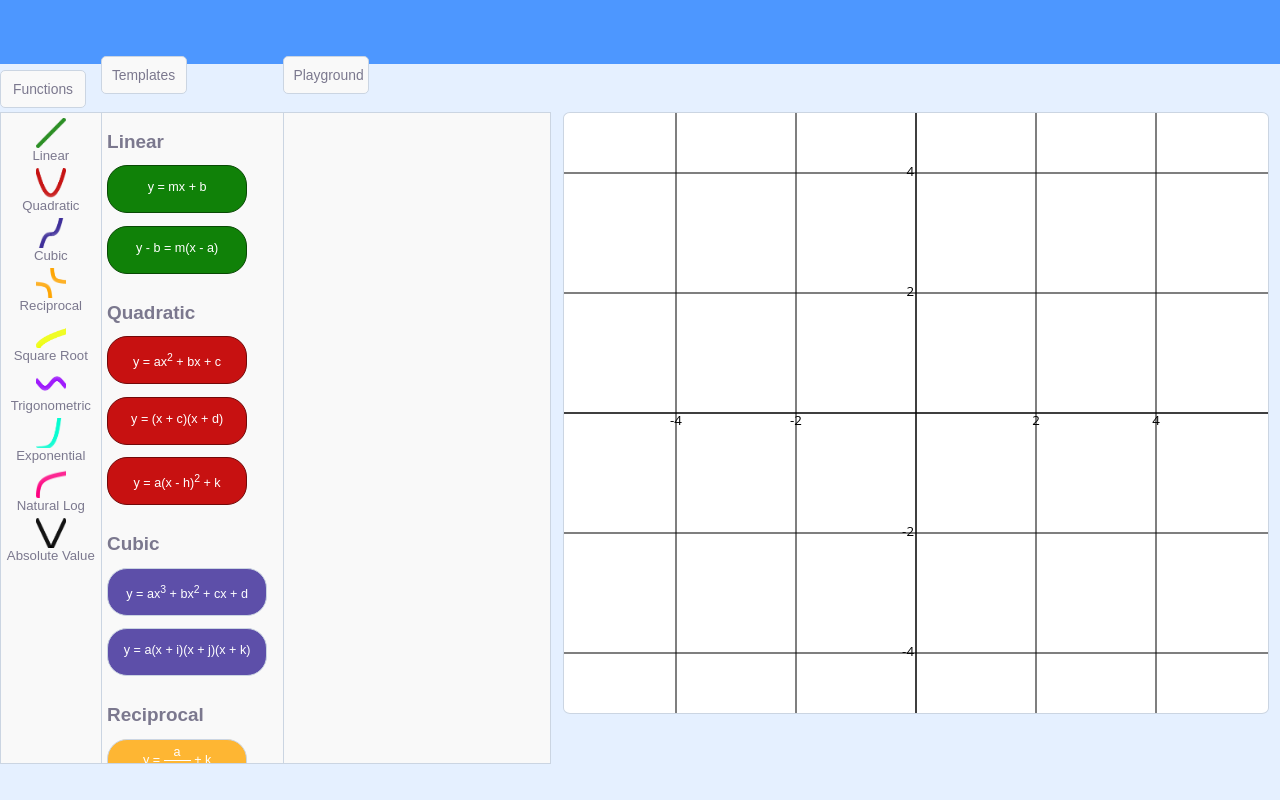
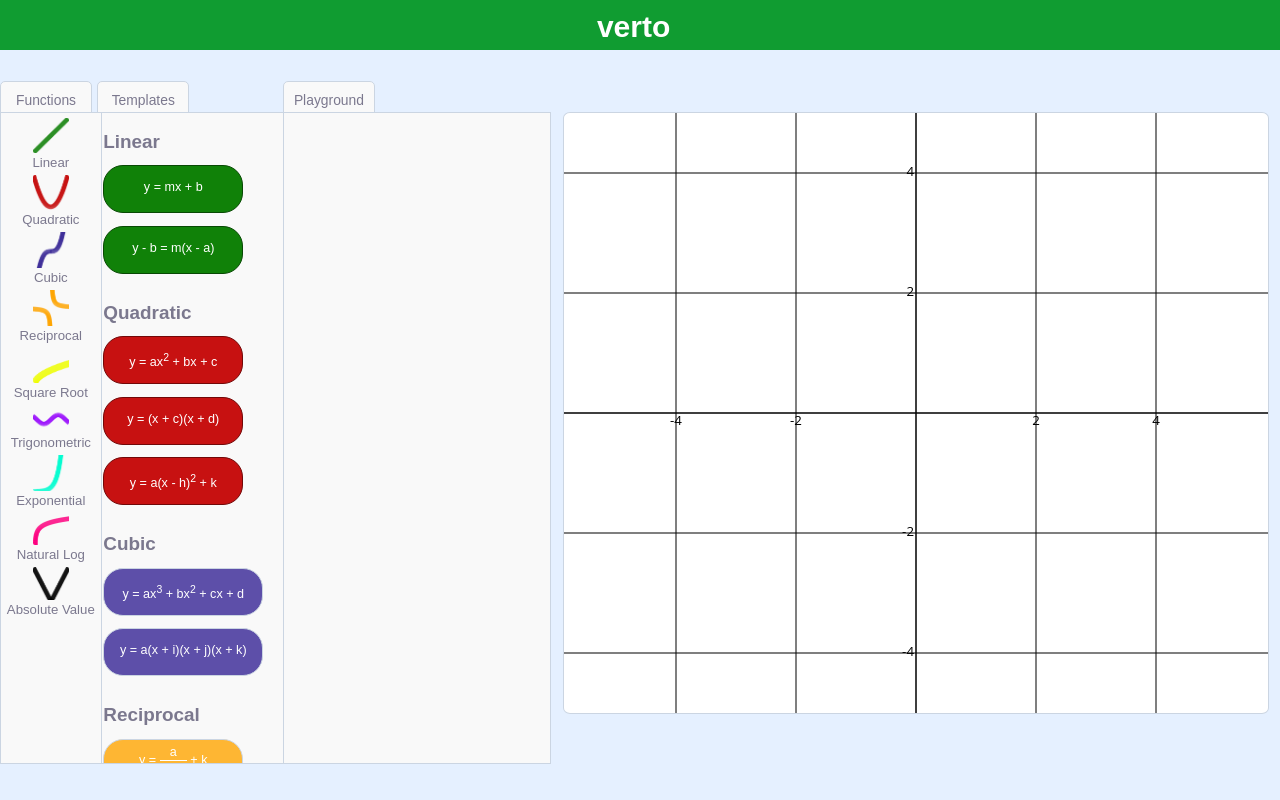
Before and after one commit to spudMelf/verto.github.io, a plain HTML site: page index.html in a window 1280 px wide. Drawn offline with nearby package versions, Linux system fonts and the light colour scheme; a script that the page names is missing; a web font is replaced by a local one.

Commit message:
Updated Files

```diff
--- a/index.html
+++ b/index.html
@@ -20,7 +20,7 @@
 
 <body>
 <div id="everything">
-<header></header>
+<header><h1>verto</h1></header>
 <div id="sidewrapper">
 	<div id="functions_section">
 		<p id="functions_header">Functions</p>
@@ -156,22 +156,24 @@
 		</div>
 
 	</div>
-
+ </div>
 	<div id="playground_section">
 		<p id="playground_header">Playground</p>
 		<div id="user_area">
 		</div>
 
 	</div>
+</div>
+
+
+
 
 <div id="graph_wrapper">
 	<canvas id="graph">Sorry, your browser does not support this application. The following browsers are supported:<br /><br />
 	<a href="http://www.google.com/chrome/">Google Chrome</a><br /><a href="http://www.mozilla.com/firefox/">Mozilla Firefox</a><br />
 	<a href="http://www.opera.com/">Opera</a></canvas>
 </div>
-
 </div>
-
 
 </body>
 
--- a/jsgcalc.css
+++ b/jsgcalc.css
@@ -2,6 +2,7 @@
 @import url(http://fonts.googleapis.com/css?family=Monda);
 @import url(http://fonts.googleapis.com/css?family=Droid+Serif:400,400italic);
 @import url(https://fonts.googleapis.com/css2?family=Patrick+Hand+SC&display=swap);
+
 
 *{
 	background-color: #e5f0ff;
@@ -24,15 +25,26 @@ body {
 
 header{
 	width: 100%;
-	height: 8%;
-	background-color: #4d97ff;
+	height: 50px;
+	background-color: #109c31;
 
 	position: absolute;
 	top: 0;
 	left: 0px;
 
+	font-family: sans-serif;
 
+	z-index: 20;
+}
 
+header h1 {
+	background-color: inherit;
+	width: 99%;
+	text-align: center;
+	color: white;
+	font-size: 250%;
+	position: absolute;
+	top: -10px;
 }
 
 .power {
@@ -43,9 +55,8 @@ header{
 	width: 30px;
 }
 
-#sidewrapper {
 
-}
+
 
 #graph {
 	width: 100%;
@@ -55,7 +66,16 @@ header{
 	min-width: 1056;
 }
 
+#functions_section {
 
+	width: 7%;
+	position: absolute;
+	left: 0;
+	top:14%;
+	height: 80%;
+	padding: 0;
+	margin: 0;
+}
 
 #functions {
 	background-color: #f9f9f9;
@@ -63,24 +83,24 @@ header{
 	margin: 0;
 	padding: 5px;
 
-	width: 7%;
-	height: 80%;
+	width: 100%;
+	height: 100%;
 
 	position: absolute;
-	left: 0;
-	top: 14%;
+	top: -0px;
+
 
 	border-style: solid;
 	border-width: thin;
 
 	z-index: 1;
 
-	min-width: 	70px;
+	overflow: hidden;
 
 }
 
 #functions_header{
-	width: 5%;
+	width: 70px;
 	padding: 10px;
 	font-family: sans-serif;
 	font-size: 110%;
@@ -89,16 +109,16 @@ header{
 	border-width: thin;
 	border-radius: 5px;
 
-	position: absolute;
-	top: 7%;
-	left: 0;
+	position: relative;
+	top: -45px;
+	left: 0px;
 
 	background-color: #f9f9f9;
 }
 
 #functions img {
-	width: 30px;
-	height: 30px;
+	width: 40%;
+	height: 40%;
 	background-color: #f9f9f9;
 	border-radius: 2px;
 
@@ -114,7 +134,7 @@ header{
 	text-align: center;
 	padding: 0;
 	margin: 0 auto;
-
+	padding-top: 2px;
 	color: #7b788e;
 
 }
@@ -145,7 +165,14 @@ header{
 	padding-bottom: 5px;
 }
 
+#templates_section {
+	width: 15%;
+	height: 80%;
+	position: absolute;
+	left: 7.6%;
+	top: 14%;
 
+}
 
 #template_blocks {
 	background-color: #f9f9f9;
@@ -153,17 +180,17 @@ header{
 	margin: 0;
 	padding: 5px;
 
-	width: 15%;
-	height: 80%;
+	width: 100%;
+	height: 100%;
 
 	position: absolute;
-	left: 7.9%;
-	top: 14%;
+	top: 0px;
+	left: 0px;
 
 	border-style: solid;
 	border-width: thin;
 
-	min-width: 120px;
+
 
 	overflow-y: scroll;
 
@@ -186,7 +213,7 @@ header{
 }
 
 #template_header{
-	width: 5%;
+	width: 70px;
 	padding: 10px;
 	font-family: sans-serif;
 	font-size: 110%;
@@ -196,8 +223,8 @@ header{
 	border-radius: 5px;
 
 	position: relative;
-	left: 100.5px;
-	top: 42px;
+		left: 0px;
+		top: -45px;
 
 	background-color: #f9f9f9;
 
@@ -308,6 +335,14 @@ input[type=number] {
   -moz-appearance: textfield;
 }
 
+#playground_section {
+	width: 20%;
+	height: 80%;
+	position: absolute;
+	left: 22.1%;
+	top: 14%;
+
+}
 
 #user_area {
 	background-color: #f9f9f9;
@@ -315,22 +350,22 @@ input[type=number] {
 	margin: 0;
 	padding: 5px;
 
-	width: 20%;
-	height: 80%;
+	width: 100%;
+	height: 100%;
 
 	position: absolute;
-	left: 22.1%;
-	top: 14%;
+	left: 0px;
+	top: 0px;
 
 	border-style: solid;
 	border-width: thin;
 
-	min-width: 250px;
+	overflow: hidden;
 
 }
 
 #playground_header{
-	width: 5%;
+	width: 70px;
 	padding: 10px;
 	font-family: sans-serif;
 	font-size: 110%;
@@ -340,8 +375,8 @@ input[type=number] {
 	border-radius: 5px;
 
 	position: relative;
-	top: -10px;
-	left: 282.5px;
+	top: -45px;
+	left: 0px;
 
 	background-color: #f9f9f9;
 }
@@ -354,6 +389,9 @@ input[type=number] {
 	font-size: 105%;
   text-align: center;
 	color: #7b788e;
+	min-width: 430px;
+	padding: 0;
+	margin: 0;
 }
 
 
@@ -373,9 +411,8 @@ input[type=number] {
 	border-color: #cbd5e2;
 	border-radius: 1%;
 
-	min-width: 700px;
-	min-height: 460px;
-
+	min-width: 520px;
+	min-height: 350px;
 }
 
 
```
